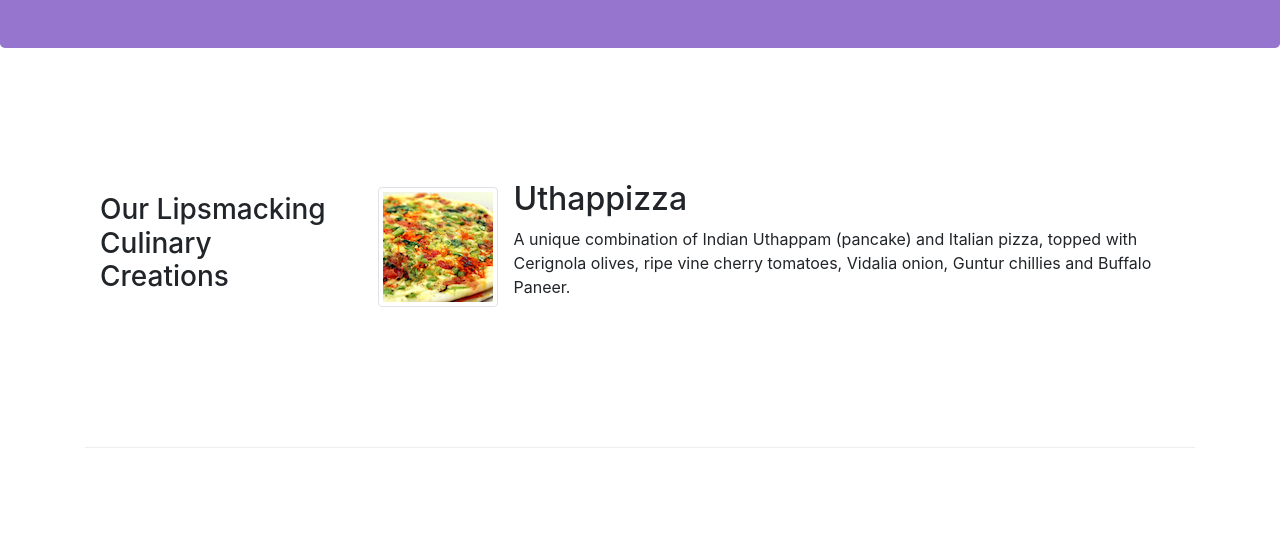
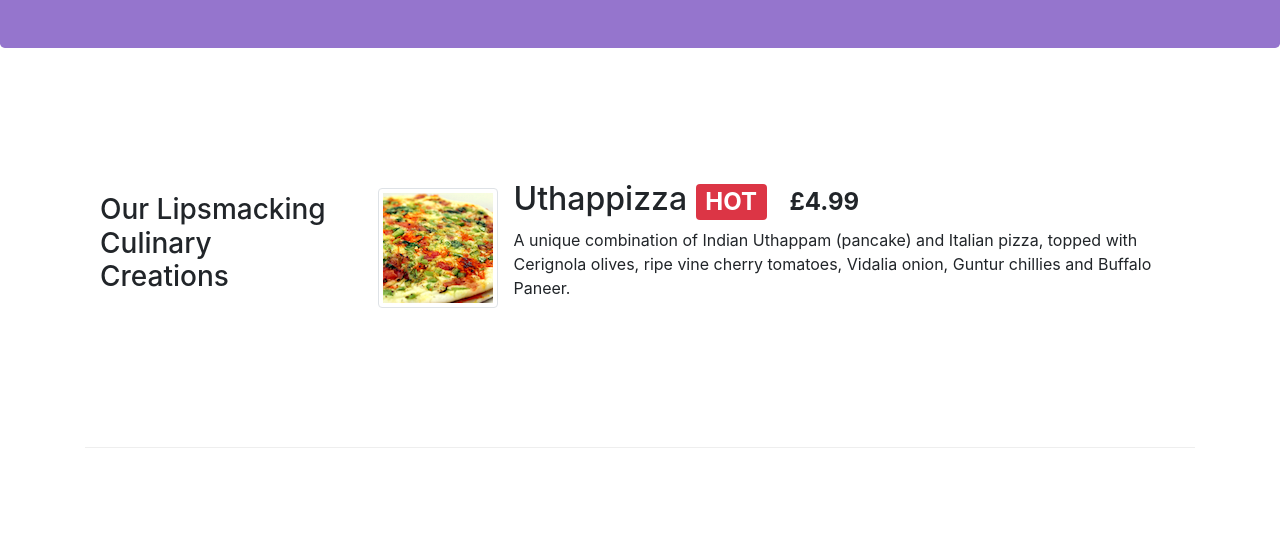
Before and after one commit to vulaplay/conStrap4, a website: page index.html in a window 1280 px wide. Shown: the part 265-800 px from the top of the page. Drawn offline with nearby package versions, Linux system fonts and the light colour scheme.

Commit message:
alerting users

```diff
--- a/index.html
+++ b/index.html
@@ -61,7 +61,7 @@
                 <div class="media">
                     <img class="d-flex mr-3 img-thumbnail align-self-center" src="img/uthappizza.png" alt="uthapizza">
                     <div class="mdeia-body">
-                        <h2 class="mt-0">Uthappizza</h2>
+                        <h2 class="mt-0">Uthappizza <span class="badge badge-danger">HOT</span> <span class="badge badge-pill badge-default">£4.99</span></h2>
                         <p class="hidden-xs-down">A unique combination of Indian Uthappam (pancake) and Italian pizza, topped with Cerignola olives, ripe vine cherry tomatoes, Vidalia onion, Guntur chillies and Buffalo Paneer.</p>
                     </div>
                 </div>
```
